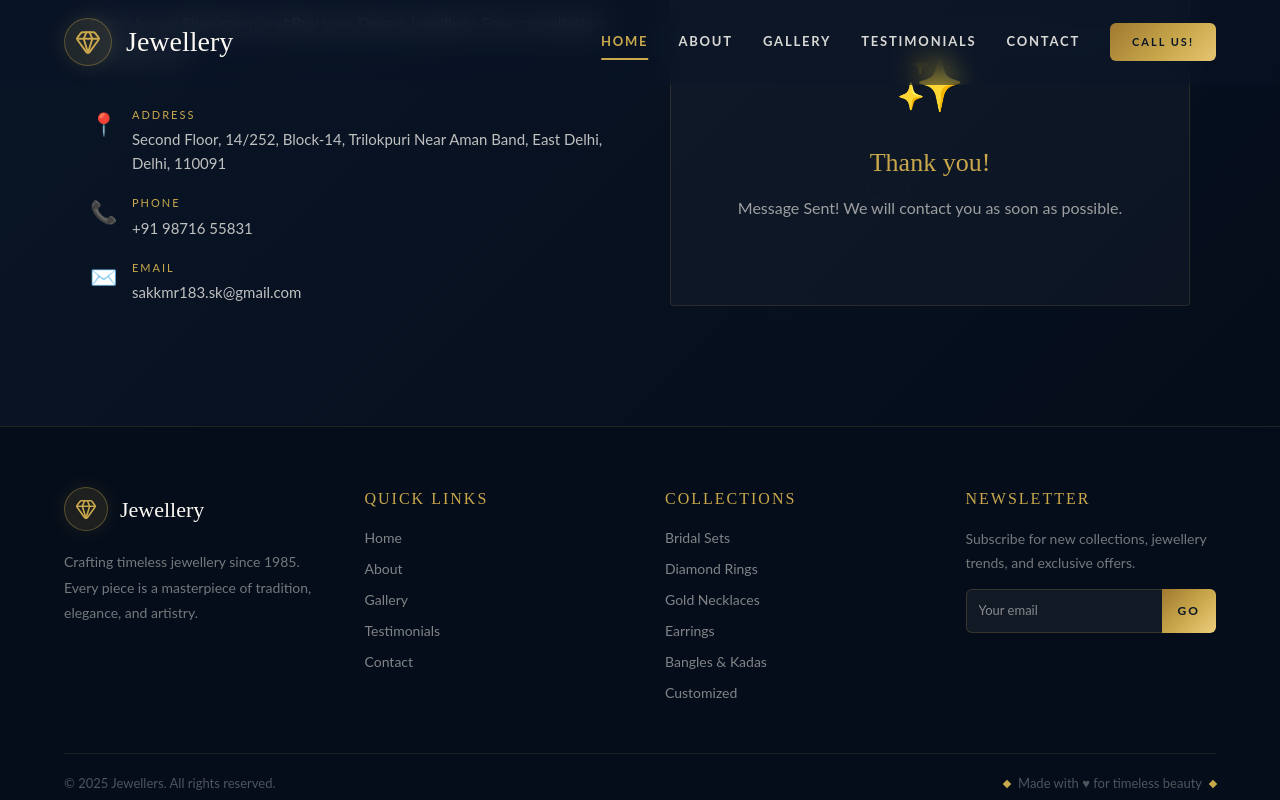
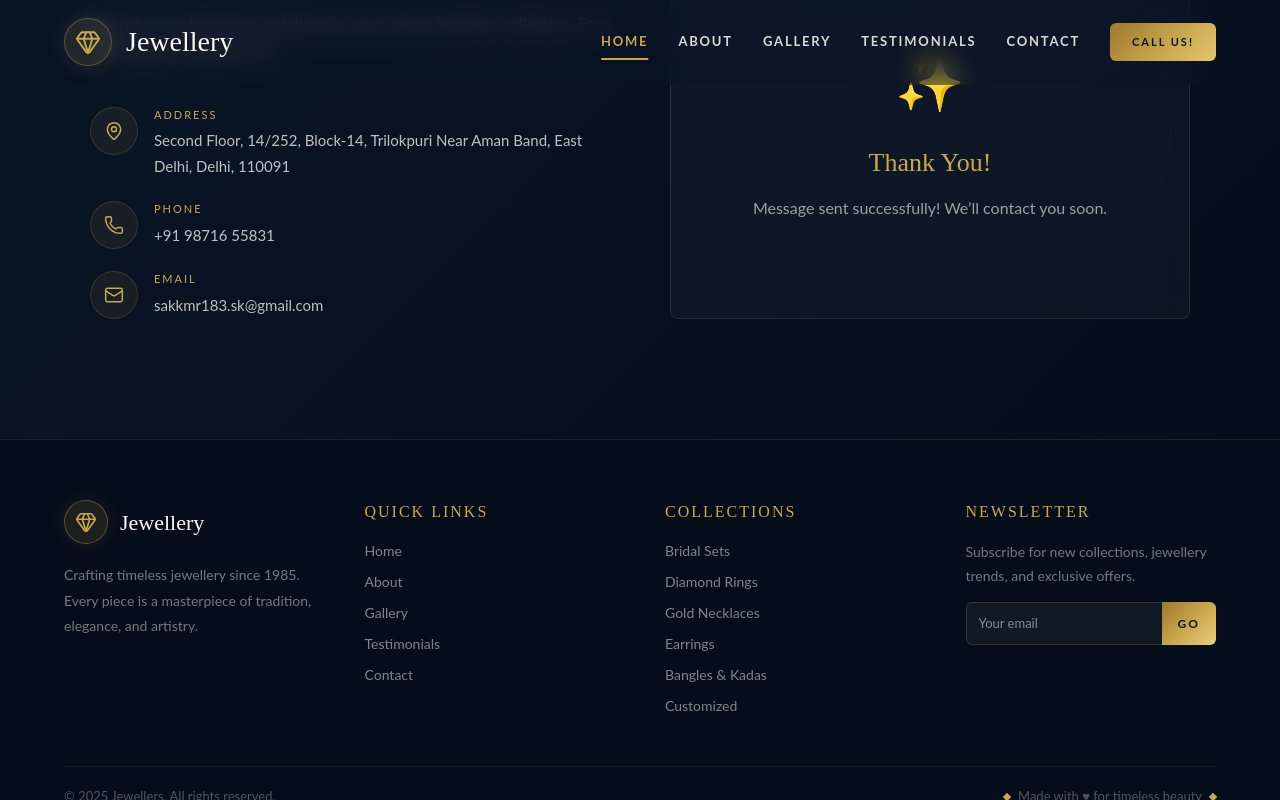
Before and after one commit to somyamittal70/Jewellery, a React (Vite) app: page / in a window 1280 px wide. Both pictures are taken after typing "Sample", "Sample", "name@example.com", "Sample" into the empty fields and a click on the button "SEND MESSAGE ✦". Shown: the part 4537-5337 px from the top of the page. Built offline with nearby package versions, Linux system fonts and the light colour scheme.

Commit message:
jewellery-website

```diff
--- a/src/components/Contact.jsx
+++ b/src/components/Contact.jsx
@@ -2,17 +2,36 @@ import { useState } from "react";
 import useInView from "../hooks/useInView";
 import { SectionTitle } from "../components/UI";
 
+import {
+  MapPin,
+  Phone,
+  Mail,
+} from "lucide-react";
+
 const CONTACT_INFO = [
   {
-    icon: "📍",
+    icon: MapPin,
     label: "Address",
     val: "Second Floor, 14/252, Block-14, Trilokpuri Near Aman Band, East Delhi, Delhi, 110091",
   },
-  { icon: "📞", label: "Phone", val: "+91 98716 55831" },
-  { icon: "✉️", label: "Email", val: "sakkmr183.sk@gmail.com" },
+  {
+    icon: Phone,
+    label: "Phone",
+    val: "+91 98716 55831",
+  },
+  {
+    icon: Mail,
+    label: "Email",
+    val: "sakkmr183.sk@gmail.com",
+  },
 ];
 
-const EMPTY_FORM = { name: "", email: "", phone: "", message: "" };
+const EMPTY_FORM = {
+  name: "",
+  email: "",
+  phone: "",
+  message: "",
+};
 
 function Contact() {
   const [ref, inView] = useInView();
@@ -20,13 +39,20 @@ function Contact() {
   const [submitted, setSubmitted] = useState(false);
 
   const update = (field) => (e) =>
-    setForm((prev) => ({ ...prev, [field]: e.target.value }));
+    setForm((prev) => ({
+      ...prev,
+      [field]: e.target.value,
+    }));
 
   const handleSubmit = (e) => {
     e.preventDefault();
+
     setSubmitted(true);
     setForm(EMPTY_FORM);
-    setTimeout(() => setSubmitted(false), 4000);
+
+    setTimeout(() => {
+      setSubmitted(false);
+    }, 4000);
   };
 
   return (
@@ -34,11 +60,13 @@ function Contact() {
       id="contact"
       style={{
         padding: "clamp(60px, 10vw, 120px) 5%",
-        background: "linear-gradient(135deg, #0A1628 0%, #050D1A 100%)",
+        background:
+          "linear-gradient(135deg, #0A1628 0%, #050D1A 100%)",
         position: "relative",
+        overflow: "hidden",
       }}
     >
-      {/* Background decorative diamonds */}
+      {/* Decorative Background */}
       <div
         style={{
           position: "absolute",
@@ -65,22 +93,34 @@ function Contact() {
       </div>
 
       <div
-        style={{ maxWidth: "1100px", margin: "0 auto", position: "relative" }}
+        style={{
+          maxWidth: "1100px",
+          margin: "0 auto",
+          position: "relative",
+        }}
       >
         {/* Heading */}
-        <div ref={ref} className={`scroll-reveal${inView ? " visible" : ""}`}>
-          <SectionTitle title="Get In Touch" subtitle="Contact Us" light />
+        <div
+          ref={ref}
+          className={`scroll-reveal${inView ? " visible" : ""}`}
+        >
+          <SectionTitle
+            title="Get In Touch"
+            subtitle="Contact Us"
+            light
+          />
         </div>
 
         <div
           className={`scroll-reveal${inView ? " visible" : ""}`}
           style={{
             display: "grid",
-            gridTemplateColumns: "repeat(auto-fit, minmax(280px, 1fr))",
+            gridTemplateColumns:
+              "repeat(auto-fit, minmax(280px, 1fr))",
             gap: "clamp(32px, 6vw, 60px)",
           }}
         >
-          {/* ── Left: info ── */}
+          {/* LEFT SIDE */}
           <div>
             <h3
               style={{
@@ -101,25 +141,50 @@ function Contact() {
                 fontSize: "clamp(14px, 2vw, 16px)",
               }}
             >
-              Come to our Showroom and Buy your Dream Jewellery. Free
-              consultation available here.
+              Come to our showroom and discover your dream jewellery
+              collection. Free consultation available here.
             </p>
 
+            {/* CONTACT INFO */}
             <div
-              style={{ display: "flex", flexDirection: "column", gap: "20px" }}
+              style={{
+                display: "flex",
+                flexDirection: "column",
+                gap: "22px",
+              }}
             >
-              {CONTACT_INFO.map(({ icon, label, val }) => (
+              {CONTACT_INFO.map(({ icon: Icon, label, val }) => (
                 <div
                   key={label}
                   style={{
                     display: "flex",
-                    gap: "14px",
+                    gap: "16px",
                     alignItems: "flex-start",
                   }}
                 >
-                  <div style={{ fontSize: "22px", minWidth: "28px" }}>
-                    {icon}
+                  {/* Lucide Icon */}
+                  <div
+                    style={{
+                      minWidth: "48px",
+                      width: "48px",
+                      height: "48px",
+                      borderRadius: "50%",
+                      background: "rgba(201,168,76,0.08)",
+                      border:
+                        "1px solid rgba(201,168,76,0.18)",
+                      display: "flex",
+                      alignItems: "center",
+                      justifyContent: "center",
+                      flexShrink: 0,
+                    }}
+                  >
+                    <Icon
+                      size={20}
+                      color="#C9A84C"
+                      strokeWidth={1.8}
+                    />
                   </div>
+
                   <div>
                     <div
                       style={{
@@ -127,17 +192,18 @@ function Contact() {
                         letterSpacing: "2px",
                         color: "#C9A84C",
                         textTransform: "uppercase",
-                        marginBottom: "4px",
+                        marginBottom: "5px",
                       }}
                     >
                       {label}
                     </div>
+
                     <div
                       style={{
                         color: "rgba(253,250,244,0.75)",
                         fontSize: "clamp(13px, 2vw, 15px)",
                         wordBreak: "break-word",
-                        lineHeight: 1.6,
+                        lineHeight: 1.7,
                       }}
                     >
                       {val}
@@ -148,13 +214,14 @@ function Contact() {
             </div>
           </div>
 
-          {/* ── Right: form ── */}
+          {/* RIGHT SIDE FORM */}
           <div
             style={{
               background: "rgba(255,255,255,0.03)",
               border: "1px solid rgba(201,168,76,0.15)",
-              borderRadius: "4px",
+              borderRadius: "8px",
               padding: "clamp(20px, 5vw, 44px)",
+              backdropFilter: "blur(10px)",
             }}
           >
             {submitted ? (
@@ -165,7 +232,15 @@ function Contact() {
                   animation: "scale-in 0.4s ease",
                 }}
               >
-                <div style={{ fontSize: "56px", marginBottom: "20px" }}>✨</div>
+                <div
+                  style={{
+                    fontSize: "56px",
+                    marginBottom: "20px",
+                  }}
+                >
+                  ✨
+                </div>
+
                 <h3
                   style={{
                     fontFamily: "'Playfair Display', serif",
@@ -174,10 +249,16 @@ function Contact() {
                     marginBottom: "12px",
                   }}
                 >
-                  Thank you!
+                  Thank You!
                 </h3>
-                <p style={{ color: "rgba(253,250,244,0.6)", lineHeight: 1.7 }}>
-                  Message Sent! We will contact you as soon as possible.
+
+                <p
+                  style={{
+                    color: "rgba(253,250,244,0.6)",
+                    lineHeight: 1.7,
+                  }}
+                >
+                  Message sent successfully! We’ll contact you soon.
                 </p>
               </div>
             ) : (
@@ -189,32 +270,43 @@ function Contact() {
                   gap: "20px",
                 }}
               >
+                {/* Name + Phone */}
                 <div
                   style={{
                     display: "grid",
-                    gridTemplateColumns: "repeat(auto-fit, minmax(160px, 1fr))",
+                    gridTemplateColumns:
+                      "repeat(auto-fit, minmax(160px, 1fr))",
                     gap: "16px",
                   }}
                 >
                   <div>
                     <label style={labelStyle}>Name</label>
+
                     <input
                       className="input-field"
                       required
                       placeholder="John Deo"
                       value={formData.name}
                       onChange={update("name")}
-                      style={{ padding: "12px 16px", width: "100%" }}
+                      style={{
+                        padding: "12px 16px",
+                        width: "100%",
+                      }}
                     />
                   </div>
+
                   <div>
                     <label style={labelStyle}>Phone</label>
+
                     <input
                       className="input-field"
                       placeholder="+91 xxxxx xxxxx"
                       value={formData.phone}
                       onChange={update("phone")}
-                      style={{ padding: "12px 16px", width: "100%" }}
+                      style={{
+                        padding: "12px 16px",
+                        width: "100%",
+                      }}
                     />
                   </div>
                 </div>
@@ -222,20 +314,25 @@ function Contact() {
                 {/* Email */}
                 <div>
                   <label style={labelStyle}>Email</label>
+
                   <input
                     className="input-field"
                     type="email"
                     required
-                    placeholder="aap@example.com"
+                    placeholder="you@example.com"
                     value={formData.email}
                     onChange={update("email")}
-                    style={{ padding: "12px 16px", width: "100%" }}
+                    style={{
+                      padding: "12px 16px",
+                      width: "100%",
+                    }}
                   />
                 </div>
 
                 {/* Message */}
                 <div>
                   <label style={labelStyle}>Message</label>
+
                   <textarea
                     className="input-field"
                     required
@@ -250,13 +347,14 @@ function Contact() {
                   />
                 </div>
 
+                {/* Button */}
                 <button
                   className="btn-gold"
                   type="submit"
                   style={{
                     padding: "16px",
                     fontSize: "13px",
-                    borderRadius: "2px",
+                    borderRadius: "6px",
                     width: "100%",
                   }}
                 >
--- a/src/components/Gallery.jsx
+++ b/src/components/Gallery.jsx
@@ -1,13 +1,5 @@
 import useInView from "../hooks/useInView";
 import { SectionTitle } from "../components/UI";
-
-// Images
-import ringImg from "../../public/img7.jpg";
-import necklaceImg from "../../public/img2.jpg";
-import earringsImg from "../../public/img3.jpg";
-import banglesImg from "../../public/img4.jpg";
-import bridalImg from "../../public/img5.jpg";
-import pendantImg from "../../public/img6.jpg";
 
 const GALLERY_ITEMS = [
   {
@@ -15,42 +7,42 @@ const GALLERY_ITEMS = [
     category: "Rings",
     name: "Royal Diamond Ring",
     desc: "Elegant handcrafted diamond ring for timeless beauty.",
-    img: ringImg,
+    img: "./img7.jpg",
   },
   {
     id: 2,
     category: "Necklace",
     name: "Luxury Necklace Set",
     desc: "Premium necklace crafted with exquisite detailing.",
-    img: necklaceImg,
+    img: "./img2.jpg",
   },
   {
     id: 3,
     category: "Earrings",
     name: "Golden Earrings",
     desc: "Classic earrings designed for modern elegance.",
-    img: earringsImg,
+    img: "./img3.jpg",
   },
   {
     id: 4,
     category: "Bangles",
     name: "Traditional Bangles",
     desc: "Beautiful gold bangles inspired by royal heritage.",
-    img: banglesImg,
+    img: "./img4.jpg",
   },
   {
     id: 5,
     category: "Bridal",
     name: "Bridal Collection",
     desc: "Exclusive bridal jewellery collection for weddings.",
-    img: bridalImg,
+    img: "./img5.jpg",
   },
   {
     id: 6,
     category: "Pendant",
     name: "Diamond Pendant",
     desc: "Minimal and luxurious pendant for everyday wear.",
-    img: pendantImg,
+    img: "./img6.jpg",
   },
 ];
 
```
Also changed, not shown: src/components/Hero.jsx (+2 -29 lines).
